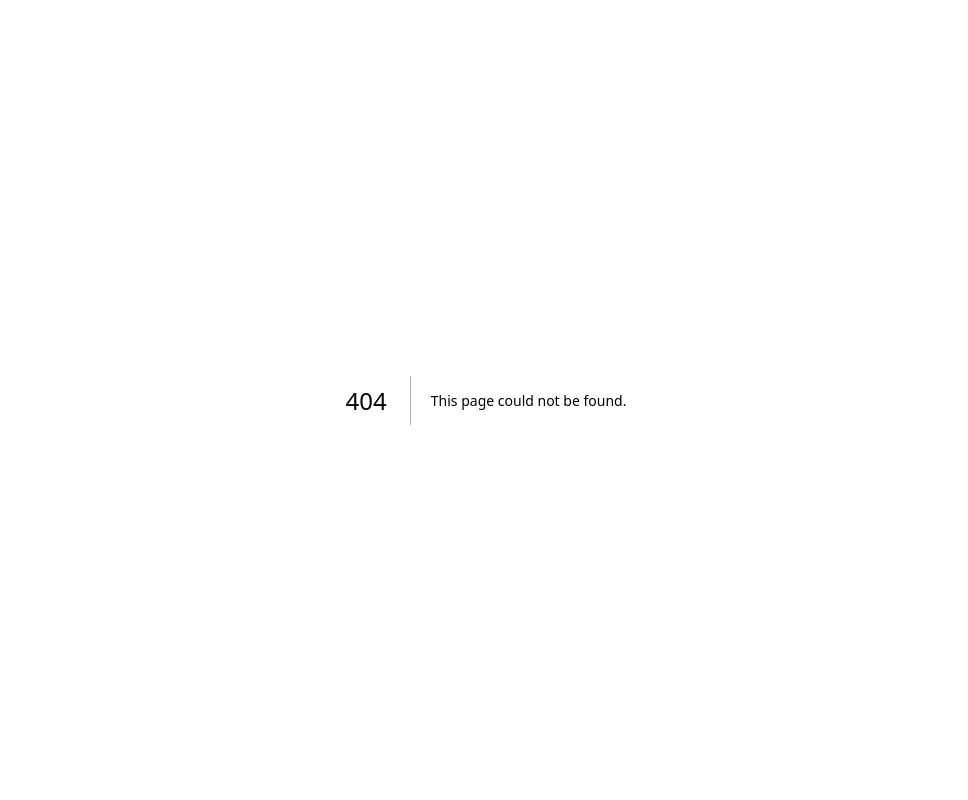
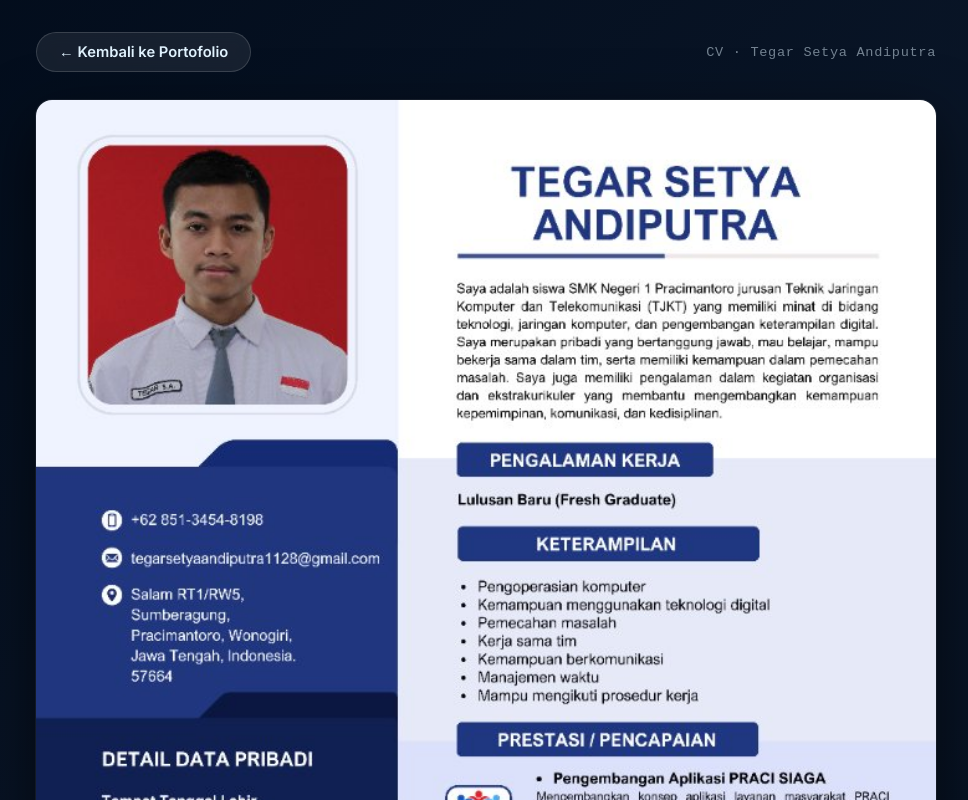
Before and after one commit to tegarsetya11/Tegar-Portofolio, a Next.js app: page /cv in a window 1280 px wide. Before the commit this address had no page. Shown: the top 800 px of the page, without its empty margins (154-1122 px from the left). Built offline with nearby package versions, Linux system fonts and the light colour scheme.

Commit message:
feat: add CV page with back button and Lihat CV hero button

```diff
--- /dev/null
+++ b/app/cv/page.tsx
@@ -0,0 +1,109 @@
+'use client';
+import Link from 'next/link';
+
+export default function CVPage() {
+  return (
+    <div style={{
+      minHeight: '100vh',
+      background: 'linear-gradient(135deg, #020c1b 0%, #0a1628 50%, #020c1b 100%)',
+      display: 'flex',
+      flexDirection: 'column',
+      alignItems: 'center',
+      padding: '32px 16px 60px',
+    }}>
+      {/* Header bar */}
+      <div style={{
+        width: '100%',
+        maxWidth: '900px',
+        display: 'flex',
+        alignItems: 'center',
+        justifyContent: 'space-between',
+        marginBottom: '28px',
+        gap: '16px',
+        flexWrap: 'wrap',
+      }}>
+        <Link href="/" style={{
+          display: 'inline-flex',
+          alignItems: 'center',
+          gap: '8px',
+          background: 'rgba(255,255,255,0.08)',
+          border: '1px solid rgba(255,255,255,0.15)',
+          color: '#e0f2fe',
+          padding: '10px 22px',
+          borderRadius: '50px',
+          fontWeight: 600,
+          fontSize: '0.92rem',
+          textDecoration: 'none',
+          transition: 'background 0.2s, border-color 0.2s, transform 0.2s',
+          backdropFilter: 'blur(8px)',
+        }}
+        onMouseEnter={e => {
+          (e.currentTarget as HTMLAnchorElement).style.background = 'rgba(255,255,255,0.15)';
+          (e.currentTarget as HTMLAnchorElement).style.transform = 'translateY(-1px)';
+        }}
+        onMouseLeave={e => {
+          (e.currentTarget as HTMLAnchorElement).style.background = 'rgba(255,255,255,0.08)';
+          (e.currentTarget as HTMLAnchorElement).style.transform = 'translateY(0)';
+        }}>
+          ← Kembali ke Portofolio
+        </Link>
+
+        <span style={{
+          color: 'rgba(224,242,254,0.5)',
+          fontSize: '0.85rem',
+          fontFamily: 'monospace',
+          letterSpacing: '0.05em',
+        }}>
+          CV · Tegar Setya Andiputra
+        </span>
+      </div>
+
+      {/* CV Image */}
+      <div style={{
+        width: '100%',
+        maxWidth: '900px',
+        borderRadius: '16px',
+        overflow: 'hidden',
+        boxShadow: '0 20px 60px rgba(0,0,0,0.6), 0 0 0 1px rgba(255,255,255,0.08)',
+      }}>
+        <img
+          src="/assets/cv-tegar.jpg"
+          alt="CV Tegar Setya Andiputra"
+          style={{
+            width: '100%',
+            height: 'auto',
+            display: 'block',
+          }}
+        />
+      </div>
+
+      {/* Bottom back button */}
+      <div style={{ marginTop: '36px' }}>
+        <Link href="/" style={{
+          display: 'inline-flex',
+          alignItems: 'center',
+          gap: '8px',
+          background: 'linear-gradient(135deg, #2563eb, #1d4ed8)',
+          color: '#fff',
+          padding: '12px 32px',
+          borderRadius: '50px',
+          fontWeight: 700,
+          fontSize: '0.95rem',
+          textDecoration: 'none',
+          boxShadow: '0 4px 20px rgba(37,99,235,0.4)',
+          transition: 'transform 0.2s, box-shadow 0.2s',
+        }}
+        onMouseEnter={e => {
+          (e.currentTarget as HTMLAnchorElement).style.transform = 'translateY(-2px)';
+          (e.currentTarget as HTMLAnchorElement).style.boxShadow = '0 8px 28px rgba(37,99,235,0.55)';
+        }}
+        onMouseLeave={e => {
+          (e.currentTarget as HTMLAnchorElement).style.transform = 'translateY(0)';
+          (e.currentTarget as HTMLAnchorElement).style.boxShadow = '0 4px 20px rgba(37,99,235,0.4)';
+        }}>
+          ← Kembali ke Portofolio
+        </Link>
+      </div>
+    </div>
+  );
+}
--- a/app/globals.css
+++ b/app/globals.css
@@ -376,6 +376,29 @@ section {
 }
 .btn-secondary:hover { background: rgba(22,119,255,0.1); transform: translateY(-2px); }
 
+.btn-cv {
+  background: rgba(255,255,255,0.07);
+  color: #e0f2fe;
+  border: 1px solid rgba(255,255,255,0.18);
+  border-radius: 100px;
+  padding: 13px 28px;
+  font-size: 15px;
+  font-weight: 600;
+  cursor: pointer;
+  text-decoration: none;
+  transition: all 0.25s ease;
+  display: inline-flex;
+  align-items: center;
+  gap: 6px;
+  backdrop-filter: blur(6px);
+}
+.btn-cv:hover {
+  background: rgba(255,255,255,0.14);
+  border-color: rgba(255,255,255,0.35);
+  transform: translateY(-2px);
+  box-shadow: 0 6px 20px rgba(0,0,0,0.3);
+}
+
 /* ===================== SECTION HEADER ===================== */
 .section-header {
   display: flex;
--- a/app/page.tsx
+++ b/app/page.tsx
@@ -565,6 +565,7 @@ export default function Home() {
             <div className="hero-cta">
               <a href="#project" className="btn-primary">Lihat Proyek ↓</a>
               <a href="#contact" className="btn-secondary">Hubungi Saya</a>
+              <a href="/cv" className="btn-cv">Lihat CV 📄</a>
             </div>
           </div>
         </div>
```
Also changed, not shown: public/assets/cv-tegar.jpg (added), public/assets/logo-praci-siaga-orig.png (added).
